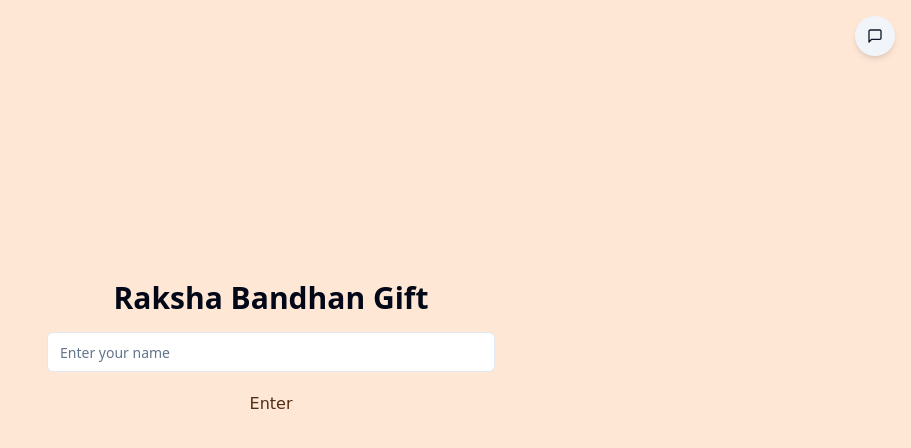
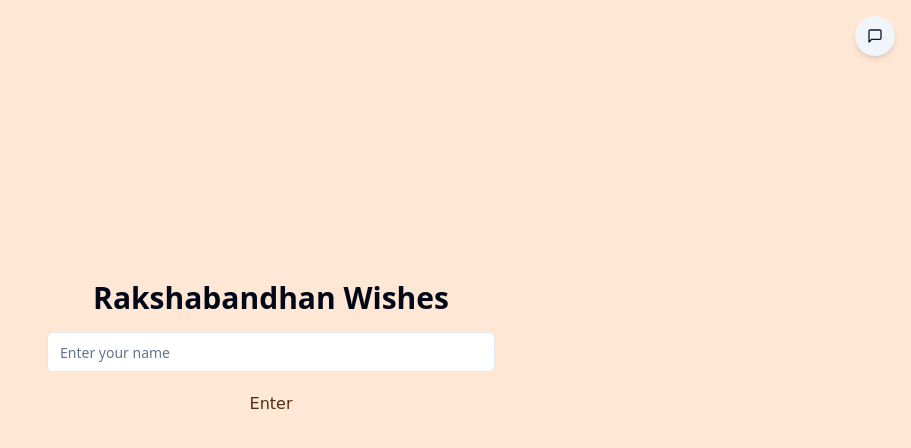
Before and after one commit to Aman489-art/raksha-bond-notes, a React (Vite) app: page /rakshabandhan_gift in a window 1280 px wide. Shown: the top 448 px of the page, without its empty margins (369-1280 px from the left). Built offline with nearby package versions, Linux system fonts and the light colour scheme.

Commit message:
Update home page title and message display
Change the title on the username asking page to "Rakshabandhan Wishes". Improve the display of messages from other users in the message box feature.

```diff
--- a/src/pages/rakhi/Home.tsx
+++ b/src/pages/rakhi/Home.tsx
@@ -26,12 +26,12 @@ const RakhiHome = () => {
   return (
     <section className="min-h-[70vh] flex items-center justify-center">
       <Helmet>
-        <title>Raksha Bandhan Gift - Home | amanmishra.com</title>
+        <title>Rakshabandhan Wishes | amanmishra.com</title>
         <meta name="description" content="Enter your name to receive a heartfelt Raksha Bandhan letter." />
         <link rel="canonical" href="https://amanmishra.com/rakshabandhan_gift" />
       </Helmet>
       <div className="w-full max-w-md space-y-4">
-        <h1 className="text-center text-3xl font-semibold text-foreground">Raksha Bandhan Gift</h1>
+        <h1 className="text-center text-3xl font-semibold text-foreground">Rakshabandhan Wishes</h1>
         <div className="space-y-3">
           <Input
             value={username}
```
